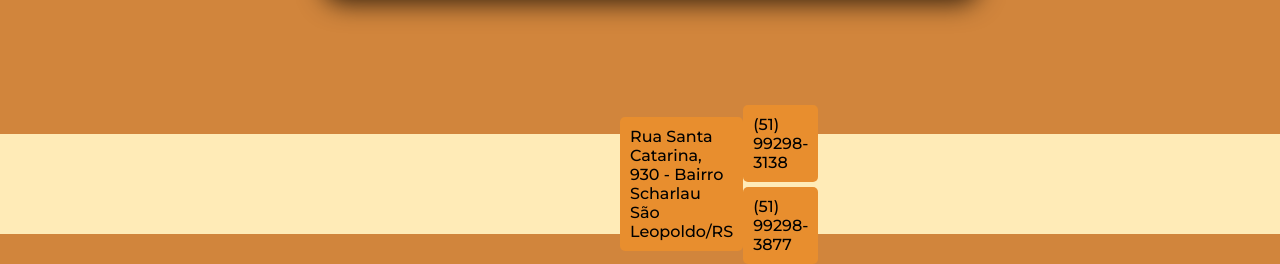
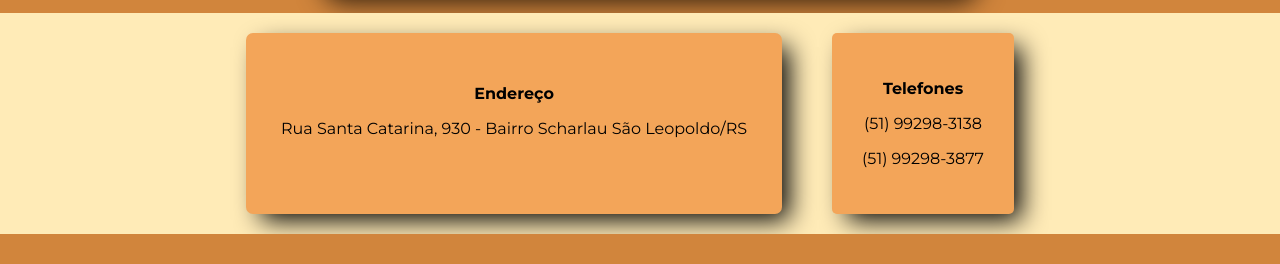
Before and after one commit to Berezanskyj/adventure-brazil, a plain HTML site: page index.html in a window 1280 px wide. Shown: the part 1566-1830 px from the top of the page. After the commit the page ends 1800 px from the top, so only its background shows below. Drawn offline with Linux system fonts and the light colour scheme.

Commit message:
ajustando footer

```diff
--- a/_css/menunav-style.css
+++ b/_css/menunav-style.css
@@ -43,47 +43,49 @@ nav#navmenu ul li a{
 
 
 .footer {
-    display: flex;
-    justify-content: space-between;
-    align-items: center;
     background-color: #FFEBB7;
-    padding: 20px;
-    /* border-top: 5px solid #e88e2e; */
+    /* padding: 10px; */
     position: absolute;
     bottom: -1000px;
     left: -20px;
     right: 0px;
-    height: 60px;
+    /* height: 60px; */
 }
 
-.address {
-    background-color: #e88e2e;
-    padding: 10px;
-    border-radius: 5px;
-    color: #000;
-    margin-left: 620px;
-    font-family: "Montserrat", sans-serif;
-    font-weight: 500;
+.conteudo{
+    display: flex;
+    justify-content: center;
+    text-align: center;
+    background-color: #FFEBB7;
+    /* margin-bottom: 500px; */
 }
 
+.endereco{
+    text-align: center;
+    justify-content: center;
+    padding: 35px;
+    background-color: #F3A559;
+    margin-right: 25px;
+    margin-top: 20px;
+    margin-bottom: 20px;
+    border-radius: 7px;
+    font-family: "Montserrat", sans-serif;
+    box-shadow: 11px 10px 26px -4px rgba(0,0,0,1);
 
-.contacts {
-    display:flex;
-    flex-direction:column;
-    align-items: center;
-    margin-right: 500px;
-    font-family: "Montserrat", sans-serif;
-    font-weight: 500;
+    /* margin-bottom: 100px; */
+    /* margin-bottom: -50px; */
 }
 
-.contacts div {
-    background-color: #e88e2e;
-    padding: 10px;
+.contatos{
+    text-align: center;
+    justify-content: center;
+    padding: 30px;
+    background-color: #F3A559;
+    margin-left: 25px;
+    margin-top: 20px;
+    margin-bottom: 20px;
     border-radius: 5px;
-    color: #000;
-    margin-top: 5px;
+    font-family: "Montserrat", sans-serif;
+    box-shadow: 11px 10px 26px -4px rgba(0,0,0,1);
+    /* margin-bottom: 100px; */
 }
-
-.contacts div:first-child {
-    margin-top: 0;
-}
--- a/index.html
+++ b/index.html
@@ -62,12 +62,16 @@
 
 
     <footer class="footer">
-        <div class="address">
-            Rua Santa Catarina, 930 - Bairro Scharlau São Leopoldo/RS
-        </div>
-        <div class="contacts">
-            <div>(51) 99298-3138</div>
-            <div>(51) 99298-3877</div>
+        <div class="conteudo">
+            <div class="endereco">
+                <p id="titulo-endereco"><strong>Endereço</strong></p>
+                <p id="endereco">Rua Santa Catarina, 930 - Bairro Scharlau São Leopoldo/RS</p>
+            </div>
+            <div class="contatos">
+                <p id="titulo-telefone"><strong>Telefones</strong></p>
+                <p id="contato1">(51) 99298-3138</p>
+                <p id="contato2">(51) 99298-3877</p>
+            </div>
         </div>
     </footer>
 
```
